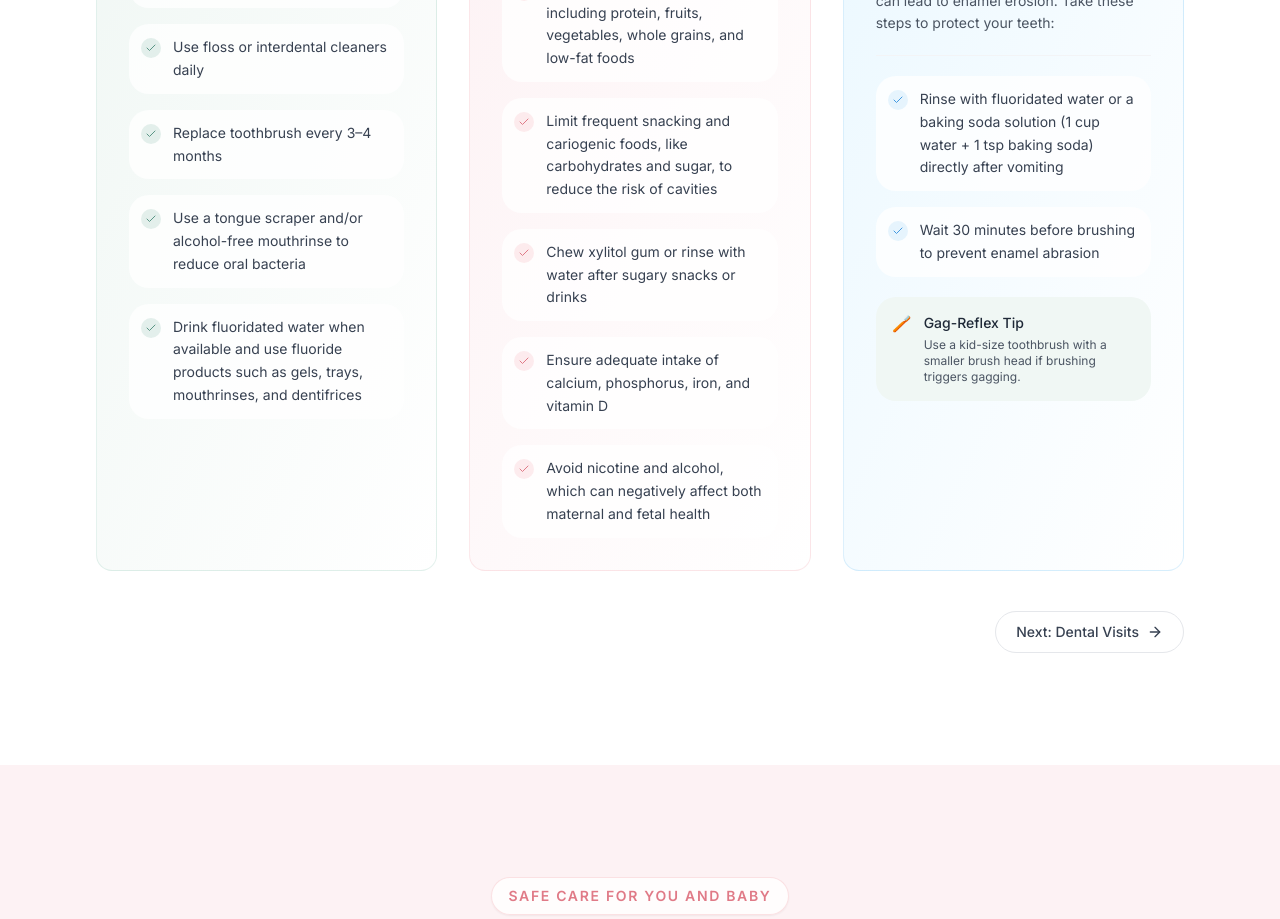
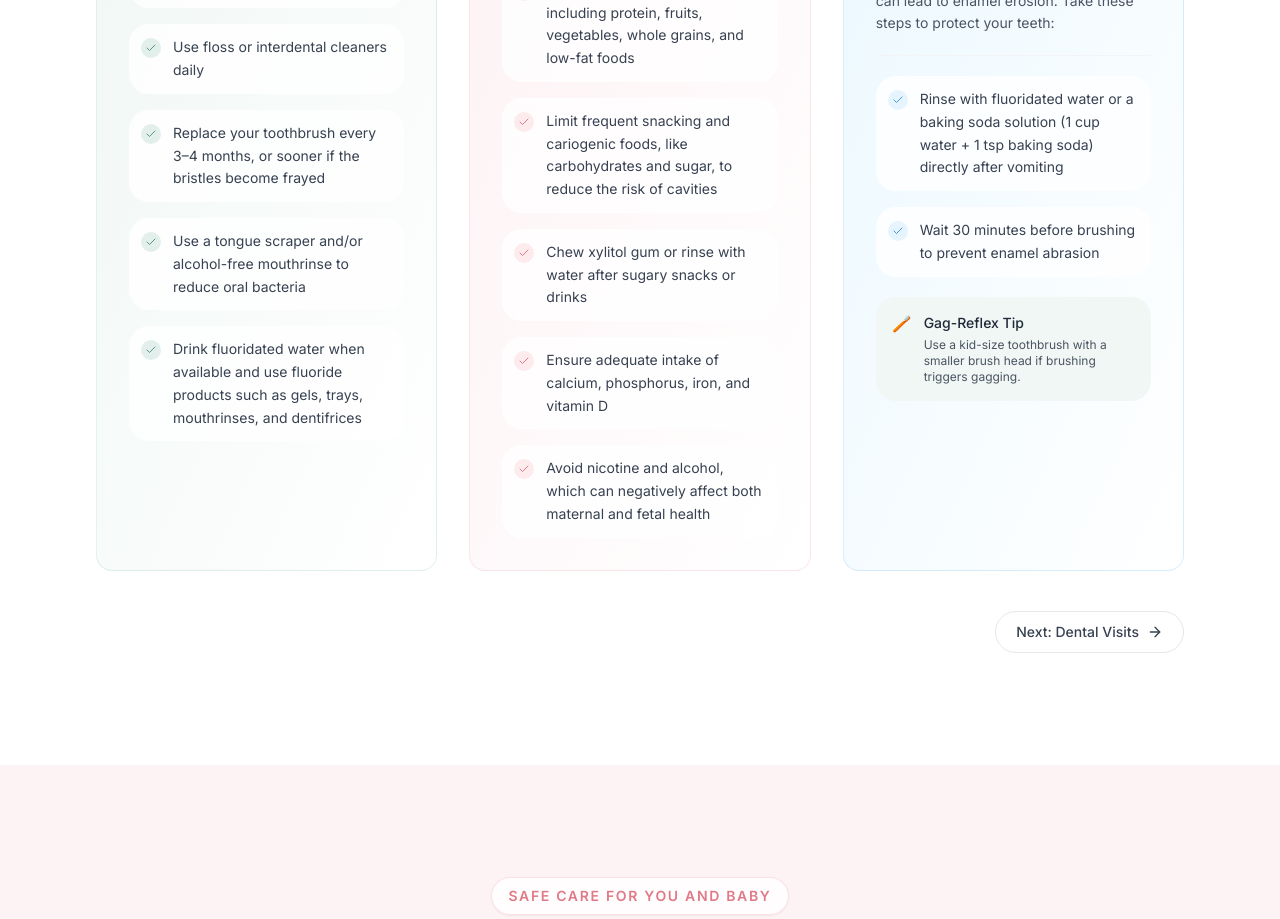
Before and after one commit to pinyaras/my-pregnancy-oral-health, a React (Vite) app in the folder app/: page / in a window 1280 px wide. Shown: the part 3900-4819 px from the top of the page. Built offline with nearby package versions, Linux system fonts and the light colour scheme.

Commit message:
Refine toothbrush replacement guidance in home care

```diff
--- a/app/src/sections/HomeCare.tsx
+++ b/app/src/sections/HomeCare.tsx
@@ -33,7 +33,7 @@ const careSections: CareSection[] = [
     items: [
       'Brush twice daily with fluoride toothpaste',
       'Use floss or interdental cleaners daily',
-      'Replace toothbrush every 3–4 months',
+      'Replace your toothbrush every 3–4 months, or sooner if the bristles become frayed',
       'Use a tongue scraper and/or alcohol-free mouthrinse to reduce oral bacteria',
       'Drink fluoridated water when available and use fluoride products such as gels, trays, mouthrinses, and dentifrices',
     ],
```
